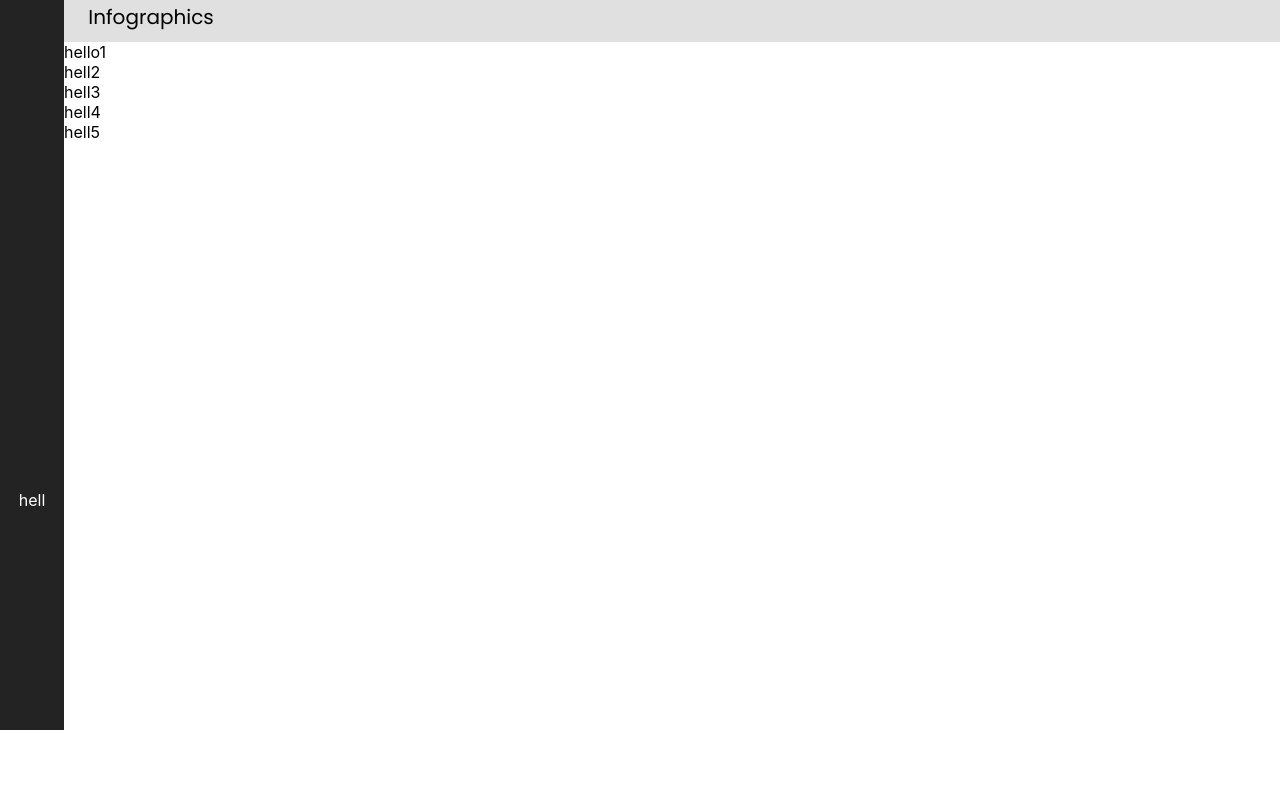
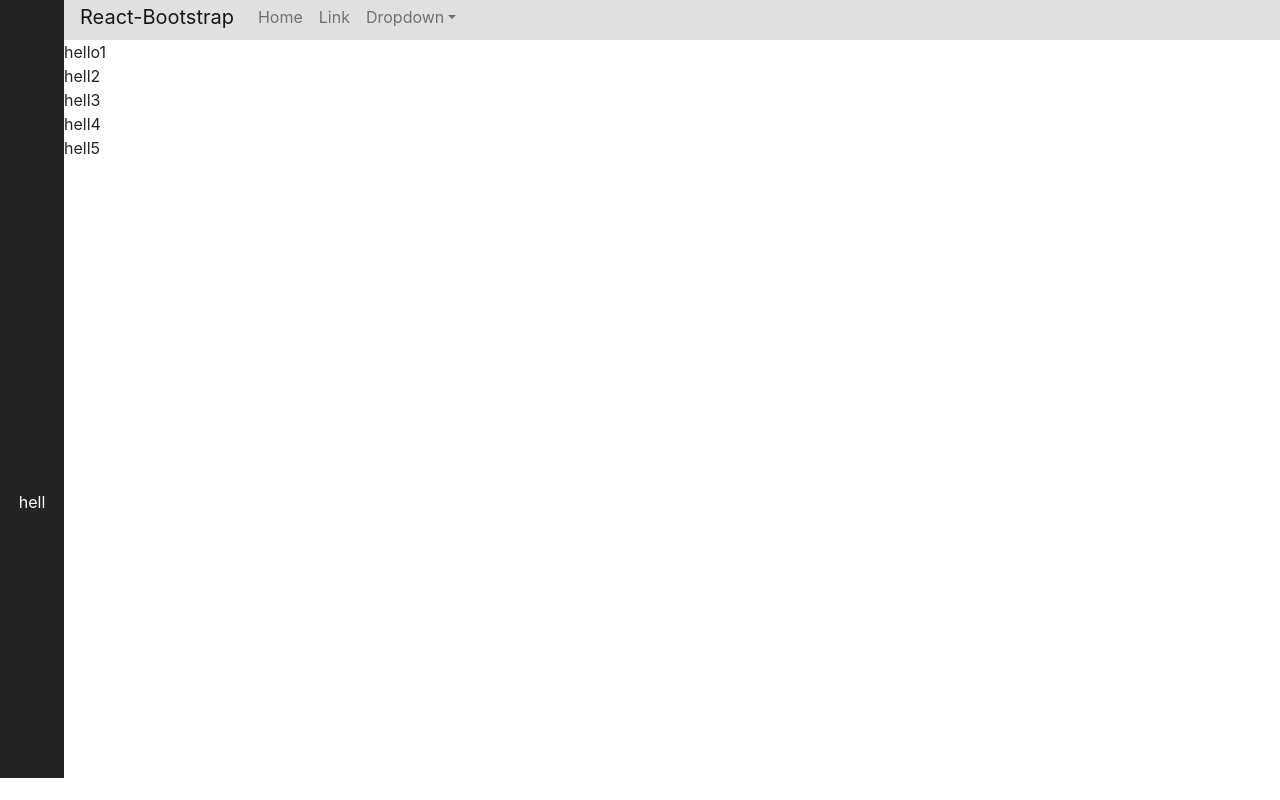
Before and after one commit to ChinmayChoudhury/healthassess, a React (Create React App) app: page / in a window 1280 px wide. Built offline with nearby package versions, Linux system fonts and the light colour scheme.

Commit message:
Navbar is now BS-React

```diff
--- a/public/index.html
+++ b/public/index.html
@@ -14,6 +14,12 @@
     <link rel="preconnect" href="https://fonts.googleapis.com">
 <link rel="preconnect" href="https://fonts.gstatic.com" crossorigin>
 <link href="https://fonts.googleapis.com/css2?family=Poppins:ital,wght@0,400;0,500;0,600;1,400&display=swap" rel="stylesheet">
+<link
+  rel="stylesheet"
+  href="https://cdn.jsdelivr.net/npm/bootstrap@4.6.0/dist/css/bootstrap.min.css"
+  integrity="sha384-B0vP5xmATw1+K9KRQjQERJvTumQW0nPEzvF6L/Z6nronJ3oUOFUFpCjEUQouq2+l"
+  crossorigin="anonymous"
+/>
     <title>Health Assess</title>
   </head>
   <body>
--- a/src/App.js
+++ b/src/App.js
@@ -1,8 +1,10 @@
 import Dashboard from './Dashboard.js'
+import AssessPage from './AssessPage.js'
 function App() {
   return (
-    <div className="container">
+    <div className="">
         <Dashboard />
+        {/* <AssessPage /> */}
     </div>
   );
 }
--- /dev/null
+++ b/src/AssessPage.js
@@ -0,0 +1,23 @@
+import React from 'react'
+import Form from 'react-bootstrap/Form'
+import Navbar from './components/Navbar'
+import Sidebar from './components/Sidebar'
+
+const AssessPage = () => {
+    return (
+        <div>
+            <div className="navbar">
+            <Navbar />
+            </div>
+            <div className="sidebar">
+            <Sidebar />
+            </div>
+            <div>
+                Hello
+
+            </div>
+        </div>
+    )
+}
+
+export default AssessPage
--- a/src/Dashboard.js
+++ b/src/Dashboard.js
@@ -5,9 +5,9 @@ import Sidebar from './components/Sidebar'
 const Dashboard = () => {
     return (
         <div>
-            <div className="navbar">
+
             <Navbar />
-            </div>
+
             <div className="sidebar">
             <Sidebar />
             </div>
--- a/src/components/Navbar.js
+++ b/src/components/Navbar.js
@@ -1,8 +1,31 @@
 // import React from 'react'
+import Navbarr from 'react-bootstrap/Navbar'
+import Nav from 'react-bootstrap/Nav'
+import NavDropdown from 'react-bootstrap/NavDropdown'
+import Form from 'react-bootstrap/Form'
+import FormControl from 'react-bootstrap/FormControl'
+import Button from 'react-bootstrap/Button'
 
 const Navbar = () => {
     return (
-        <text className="navbaritem" >Infographics</text>
+        // <text className="navbaritem" >Infographics</text>
+        <Navbarr className="navbarcust">
+        <Navbarr.Brand href="#home">React-Bootstrap</Navbarr.Brand>
+        <Navbarr.Toggle aria-controls="basic-navbar-nav" />
+        <Navbarr.Collapse id="basic-navbar-nav">
+        <Nav className="mr-auto">
+        <Nav.Link href="#home">Home</Nav.Link>
+        <Nav.Link href="#link">Link</Nav.Link>
+        <NavDropdown title="Dropdown" id="basic-nav-dropdown">
+        <NavDropdown.Item href="#action/3.1">Action</NavDropdown.Item>
+        <NavDropdown.Item href="#action/3.2">Another action</NavDropdown.Item>
+        <NavDropdown.Item href="#action/3.3">Something</NavDropdown.Item>
+        <NavDropdown.Divider />
+        <NavDropdown.Item href="#action/3.4">Separated link</NavDropdown.Item>
+        </NavDropdown>
+        </Nav>
+        </Navbarr.Collapse>
+        </Navbarr>
 
     )
 }
--- a/src/index.css
+++ b/src/index.css
@@ -1,3 +1,6 @@
+html,body{
+  max-width: 100%;
+}
 body {
   margin: 0;
   font-family: -apple-system, BlinkMacSystemFont, 'Segoe UI', 'Roboto', 'Oxygen',
@@ -26,7 +29,7 @@ body {
   padding-left: 2%;
 }
 
-.navbar{
+.navbarcust{
   /* font-size: 50; */
   background-color: #E0E0E0;
   height: 40px;
```
